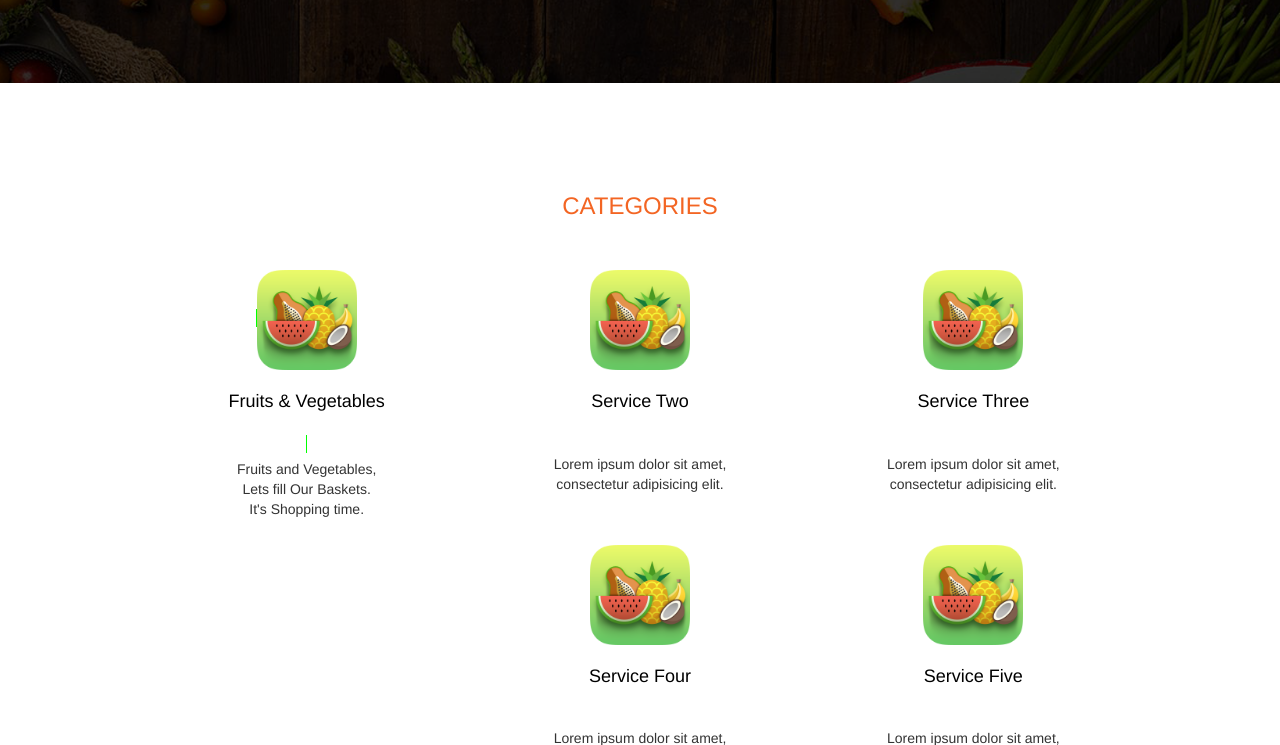
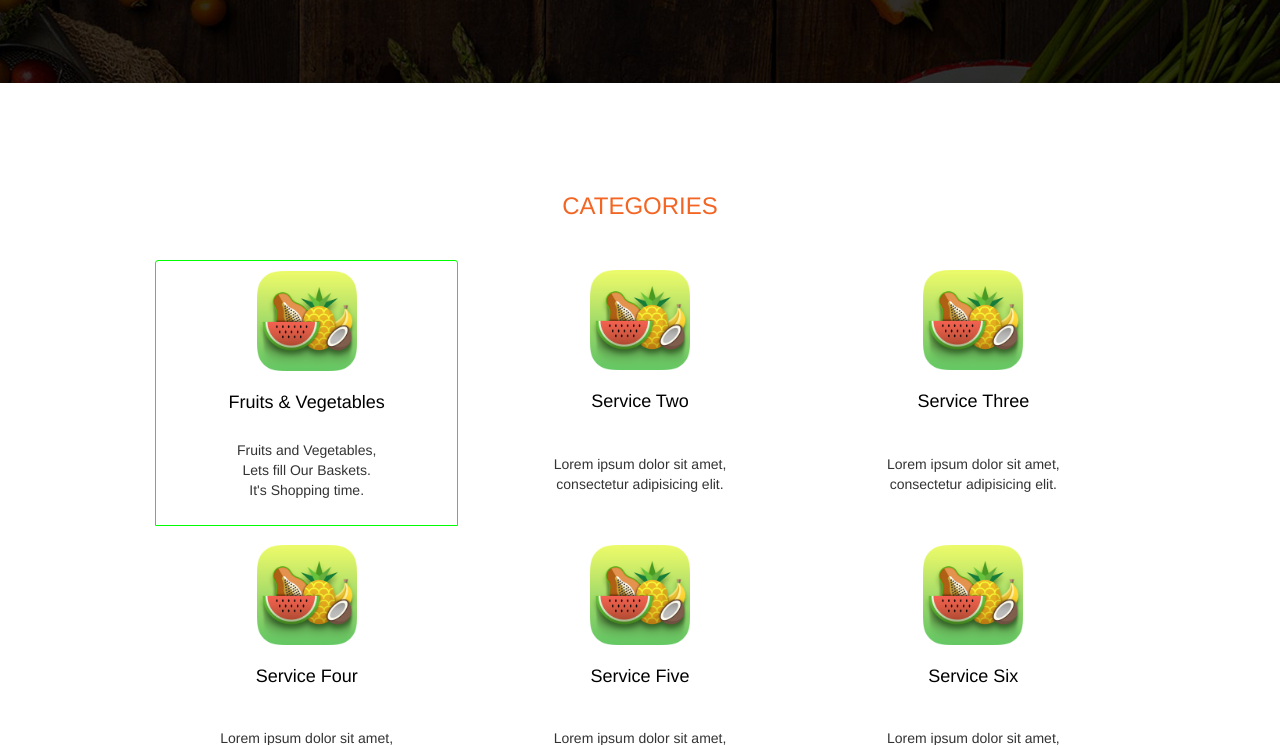
Before and after one commit to unisai/Internship, a plain HTML site: page bhavishya/index.html in a window 1280 px wide. Shown: the part 567-1312 px from the top of the page. Drawn offline with nearby package versions, Linux system fonts and the light colour scheme.

Commit message:
update index

```diff
--- a/bhavishya/index.html
+++ b/bhavishya/index.html
@@ -101,8 +101,8 @@
                 <h3>CATEGORIES</h3>
             </div>
             <div class="col-md-4 col-sm-6">
-                <figure class="panel-heading">
-                    <a class="al" href="fruits.html">
+                <figure class="panel-heading al">
+                    <a href="fruits.html">
                         <img src="images/fruits.png" width="100px" height="100px" alt="Service"/>
                         <h4> Fruits &amp; Vegetables</h4>
                     </a>
```
